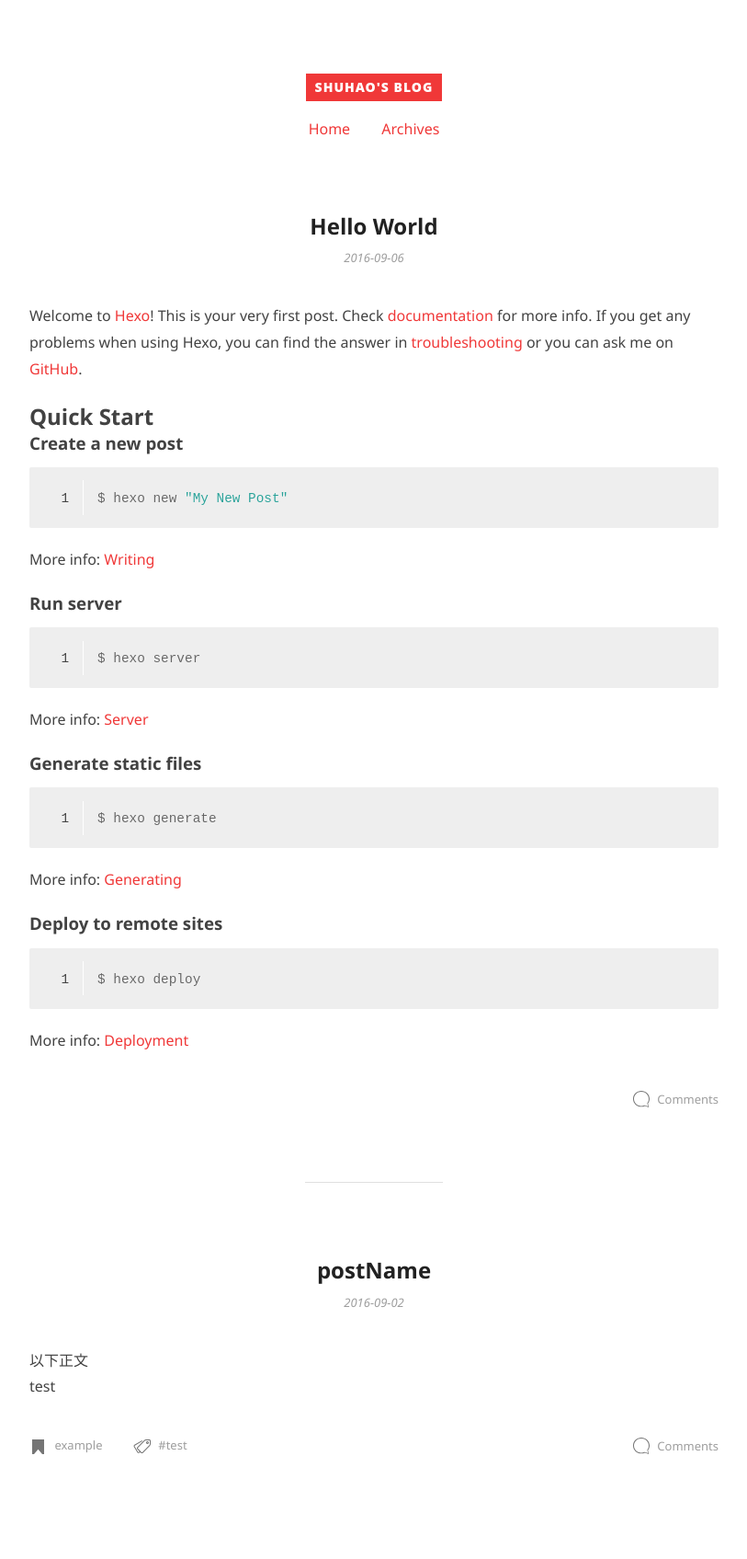
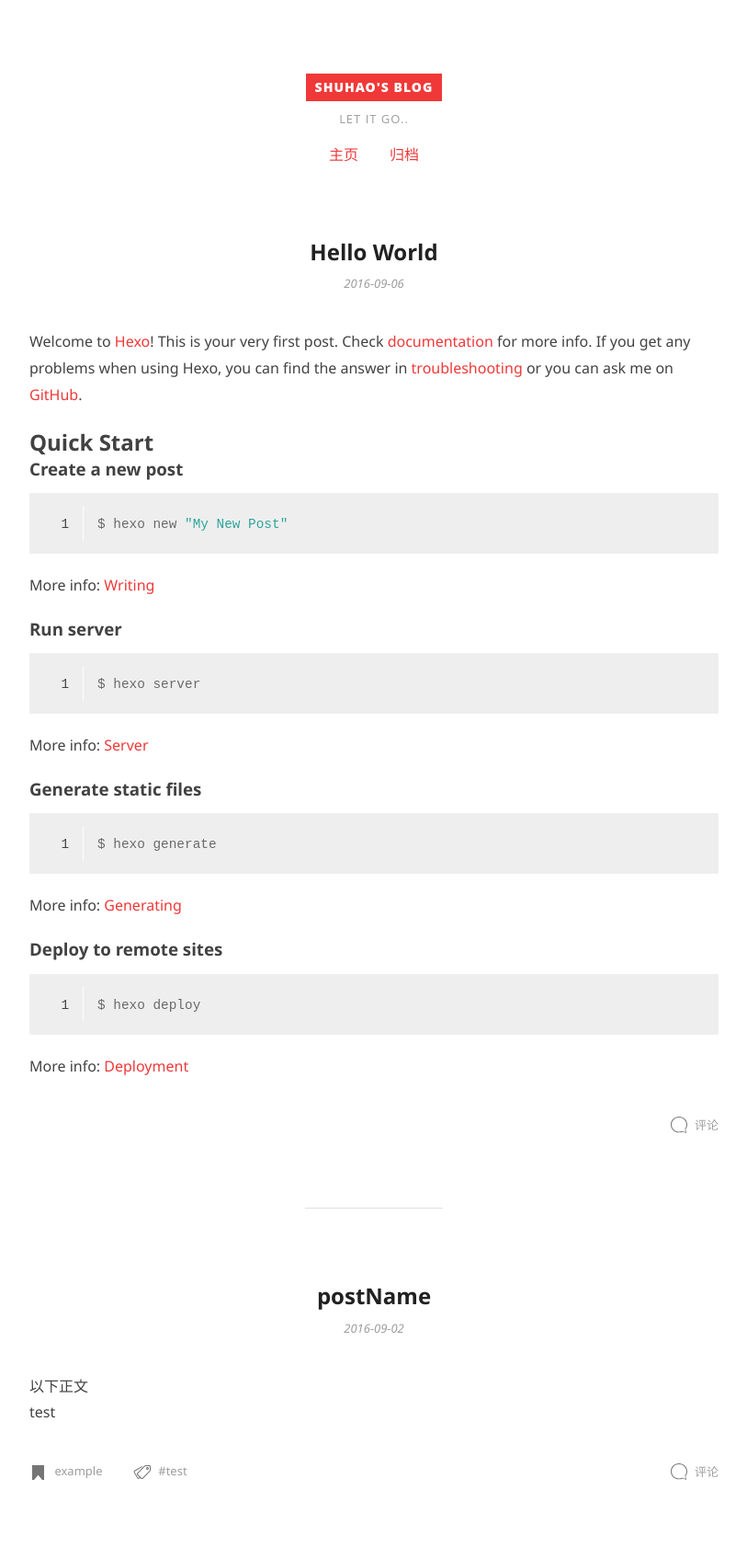
Before and after one commit to 4Evernooob/4Evernooob.github.io, a plain HTML site: page index.html in a window 1280 px wide. Shown: the top 1695 px of the page at 92% size, without its empty margins (233-1046 px from the left). Drawn offline with Linux system fonts and the light colour scheme.

Commit message:
Site updated: 2016-09-06 15:57:41

```diff
--- a/index.html
+++ b/index.html
@@ -3,7 +3,7 @@
 <head>
   <meta charset="utf-8">
 
-  <title>ShuHao&#39;s Blog</title>
+  <title>ShuHao&#39;s Blog | Let it go..</title>
 
 
   <meta name="author" content="Shu Hao">
@@ -40,14 +40,14 @@
     <h1 class="site-title">
       <a href="/">ShuHao&#39;s Blog</a>
     </h1>
-    <p class="site-description"></p>
+    <p class="site-description">Let it go..</p>
   </div>
   <nav class="site-navigation">
     <ul>
 
-        <li><a href="/">Home</a></li>
+        <li><a href="/">主页</a></li>
 
-        <li><a href="/archives">Archives</a></li>
+        <li><a href="/archives">归档</a></li>
 
     </ul>
   </nav>
@@ -108,7 +108,7 @@
       <span>
         <i class="icon-comments"></i>
         <span>
-          <a href="http://yoursite.com/2016/09/06/hello-world/#comment">Comments</a>
+          <a href="http://shuhao.win/2016/09/06/hello-world/#comment">评论</a>
         </span>
       </span>
     </div>
@@ -177,7 +177,7 @@
       <span>
         <i class="icon-comments"></i>
         <span>
-          <a href="http://yoursite.com/2016/09/02/My-New-Post/#comment">Comments</a>
+          <a href="http://shuhao.win/2016/09/02/My-New-Post/#comment">评论</a>
         </span>
       </span>
     </div>
```
Also changed, not shown: 2016/09/02/My-New-Post/index.html (+5 -5 lines), 2016/09/06/hello-world/index.html (+5 -5 lines), archives/2016/09/index.html (+4 -4 lines), archives/2016/index.html (+4 -4 lines), archives/index.html (+5 -5 lines), categories/example/index.html (+4 -4 lines), tags/test/index.html (+4 -4 lines).
